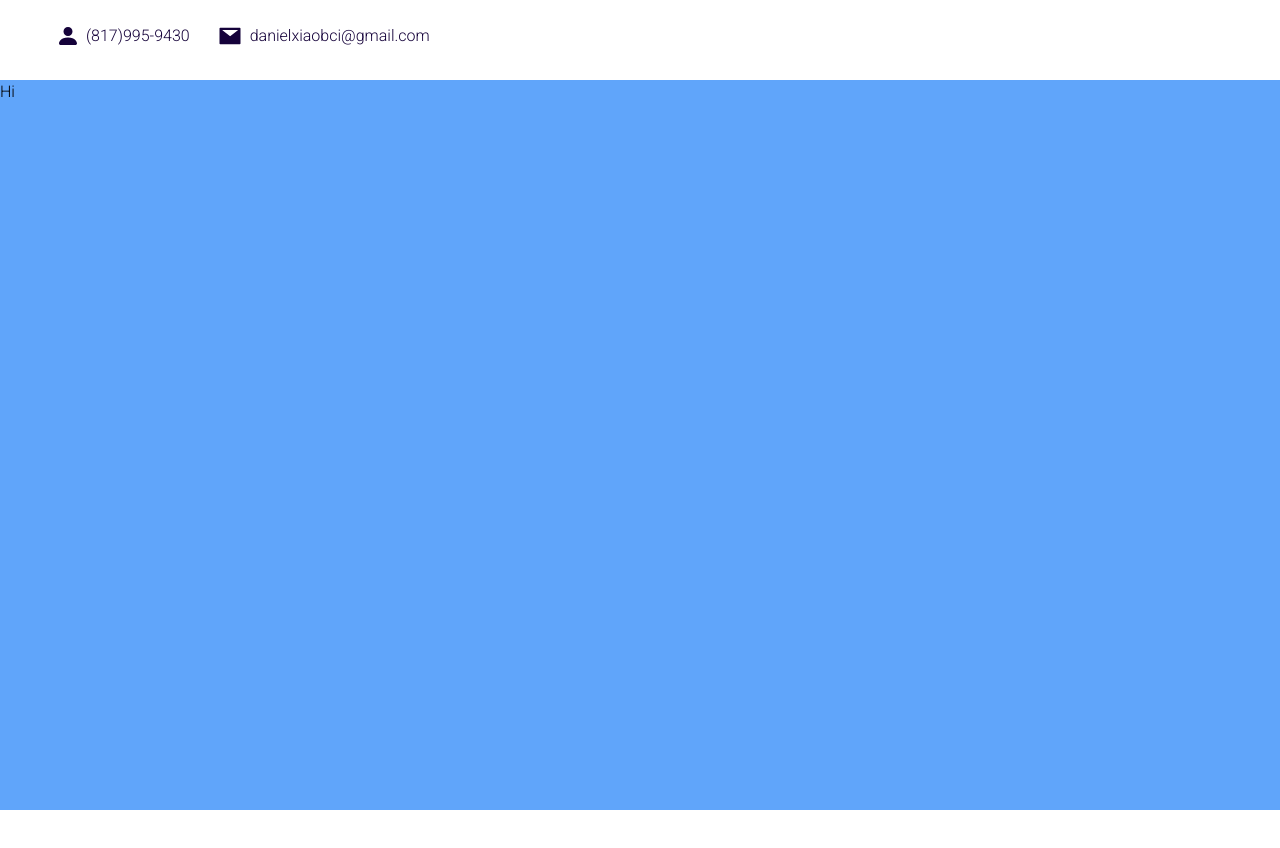
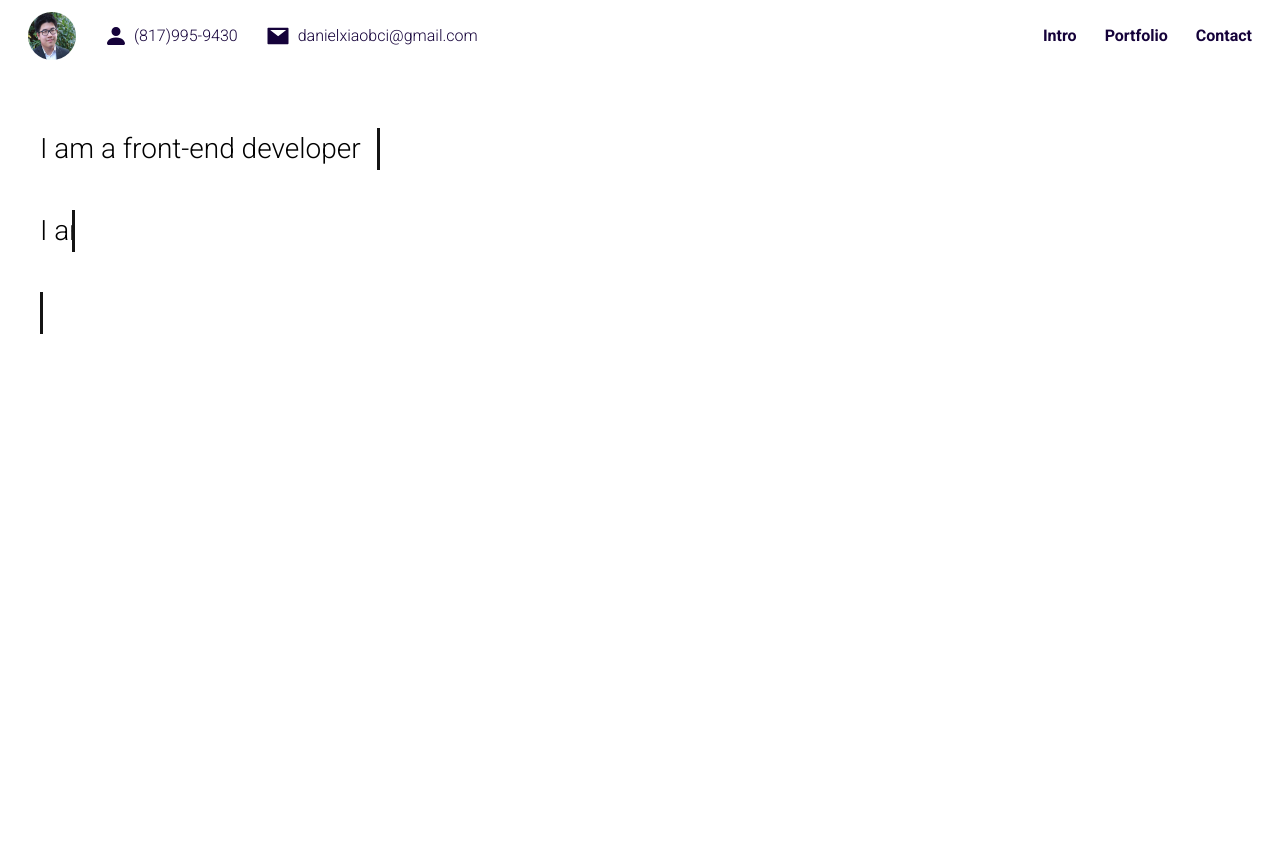
Before and after one commit to dxiao01/DanielXiao_Portfolio, a React (Create React App) app: page / in a window 1280 px wide. Shown: the top 848 px of the page. Before the commit the page ends 810 px from the top, so only its background shows below. Built offline with nearby package versions, Linux system fonts and the light colour scheme; what tailwindcss-scroll-snap would draw is missing.

Commit message:
Added typing animation

```diff
--- a/src/App.js
+++ b/src/App.js
@@ -8,7 +8,7 @@ function App() {
     <div class="">
       <Topbar/>
       <div class="w-full h-section relative top-20 overflow-y-scroll
-       snap snap-y snap-mandatory hide-scrollbar-chrome hide-scrollbar-firefox scroll-smooth">
+       snap snap-y snap-mandatory hide-scrollbar-chrome hide-scrollbar-firefox scroll-smooth mt-12">
         <Intro/>
         <Portfolio/>
         <Contact/>
--- a/src/components/Intro.js
+++ b/src/components/Intro.js
@@ -2,8 +2,15 @@ import React from 'react'
 
 const Intro = () => {
     return (
-        <div class="h-section bg-blue-400 snap-start" id="intro">
-            Hi
+        <div class="bg-white snap-start h-section flex" id="intro">
+            <div class="">
+             <p class="text-black ml-10 line-1 line-1-animation">I am a front-end developer</p>
+             <p class="text-black ml-10 mt-10 line-2 line-2-animation">I am a researcher</p>
+             <p class="text-black ml-10 mt-10 line-3 line-3-animation">I am a learner</p>
+             </div>
+             <div class="">
+
+             </div>
         </div>
     )
 }
--- a/src/components/Topbar.js
+++ b/src/components/Topbar.js
@@ -3,14 +3,12 @@ import React from 'react'
 import {BsFillPersonFill} from "react-icons/bs"
 import {AiFillMail} from "react-icons/ai"
 
-
-
 const Topbar = () => {
     return (
         <div class="w-full bg-white fixed top-0 z-2 h-4.5 text-topbar">
-            <div class="px-7 flex items-center justify-between pt-6">
+            <div class="px-7 flex items-center justify-between pt-3">
                 <div class="flex items-center">
-
+                    <img src={process.env.PUBLIC_URL + '/DanielXiao.png'} alt="Daniel Xiao" class="rounded-3xl w-12 h-12"/>
                     <div class="flex items-center ml-7">
                         <BsFillPersonFill class="text-2xl mr-1.5"/>
                         <span class="text-base font-normal">(817)995-9430</span>
@@ -20,9 +18,15 @@ const Topbar = () => {
                         <span class="text-base font-normal">danielxiaobci@gmail.com</span>
                     </div>
                 </div>
-                <div>
-                    <div>
-
+                <div class="flex flex-row">
+                    <div class="font-bold">
+                        <a href="#intro">Intro</a>
+                    </div>
+                    <div class="ml-7 font-bold">
+                        <a href="#portfolio">Portfolio</a>
+                    </div>
+                    <div class="ml-7 font-bold">
+                        <a href="#contact">Contact</a>
                     </div>
                 </div>
             </div>
--- a/src/index.css
+++ b/src/index.css
@@ -21,11 +21,86 @@
       }
 
       .hide-scrollbar-firefox {
-        -ms-overflow-style: none;  /* IE and Edge */
-        scrollbar-width: none;  /* Firefox */
+        -ms-overflow-style: none;
+        scrollbar-width: none;
       }
 
       .scroll-smooth {
         scroll-behavior: smooth;
       }
+
+      .line-1 {
+        border-right: solid 3px #000000;
+        white-space: nowrap;
+        overflow: hidden;
+        font-family: 'Roboto', monospace;
+        font-size: 28px;
+      }
+
+      .line-1-animation {
+        animation: animated-text-line-1 3s steps(26,end) 1s 1 normal both,
+                   animated-cursor-line-1 900ms steps(26,end) infinite;
+      }
+
+
+      @keyframes animated-text-line-1{
+        from{width: 0;}
+        to{width: 340px;}
+      }
+
+
+      @keyframes animated-cursor-line-1{
+        from{border-right-color: #000000;}
+        to{border-right-color: transparent;}
+      }
+
+      .line-2 {
+        border-right: solid 3px #000000;
+        white-space: nowrap;
+        overflow: hidden;
+        font-family: 'Roboto', monospace;
+        font-size: 28px;
+      }
+
+      .line-2-animation {
+        animation: animated-text-line-2 2.5s steps(26,end) 5s 1 normal both,
+                   animated-cursor-line-2 900ms steps(26,end) infinite;
+      }
+
+
+      @keyframes animated-text-line-2{
+        from{width: 0;}
+        to{width: 230px;}
+      }
+
+
+      @keyframes animated-cursor-line-2{
+        from{border-right-color: #000000;}
+        to{border-right-color: transparent;}
+      }
+
+      .line-3 {
+        border-right: solid 3px #000000;
+        white-space: nowrap;
+        overflow: hidden;
+        font-family: 'Roboto', monospace;
+        font-size: 28px;
+      }
+
+      .line-3-animation {
+        animation: animated-text-line-3 2.25s steps(26,end) 9s 1 normal both,
+                   animated-cursor-line-3 900ms steps(26,end) infinite;
+      }
+
+
+      @keyframes animated-text-line-3{
+        from{width: 0;}
+        to{width: 190px;}
+      }
+
+
+      @keyframes animated-cursor-line-3{
+        from{border-right-color: #000000;}
+        to{border-right-color: transparent;}
+      }
   }
```
Also changed, not shown: public/index.html (+0 -23 lines).
